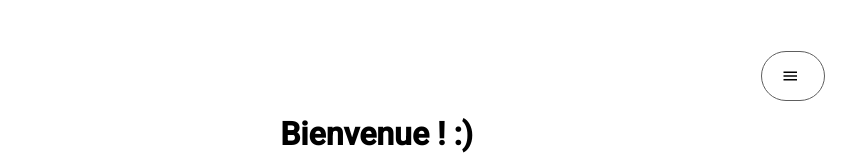
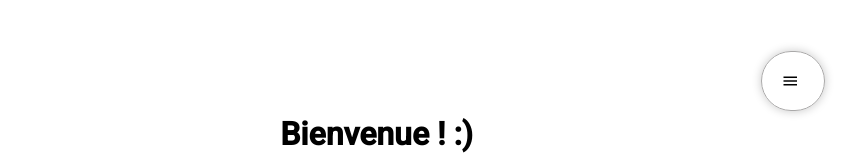
Before and after one commit to TommyV86/portfolio, an Angular app: page / in a window 1280 px wide. Shown: the top 161 px of the page, without its empty margins (289-1148 px from the left). Built offline with nearby package versions, Linux system fonts and the light colour scheme.

Commit message:
bouton amélioré

```diff
--- a/src/app/component/header/header.component.scss
+++ b/src/app/component/header/header.component.scss
@@ -58,11 +58,11 @@ a:active {
         z-index: 0;
         margin-top: 4%;
         margin-left: 82%;
-        border: 1px solid rgb(94, 94, 94);
+        border: 1px solid rgb(170, 169, 169);
         border-radius: 30px;
-        width: 53px;
-        height: 50px;
+        height: 60px;
         padding: 0.1px 0 0 3.5px;
+        box-shadow: 0.1px 0.1px 10px 0.1px rgb(201, 201, 201);
         transition-duration: 0.4s;
         &:hover{
             box-shadow: 1px 1px 10px 1px rgb(0, 0, 0);
--- a/src/app/component/main-page/main-page.component.html
+++ b/src/app/component/main-page/main-page.component.html
@@ -174,6 +174,7 @@
     <br><br><br>
 
     <h1>Mon profil vous intéresse ? <mat-icon>edit</mat-icon></h1>
+    <p>(en cours de développement)</p>
 
     <div class="contact-block">
 
--- a/src/app/component/main-page/main-page.component.scss
+++ b/src/app/component/main-page/main-page.component.scss
@@ -46,6 +46,10 @@
 
 .block-skills, .contact{
     text-align: center;
+}
+
+.block-skills{
+    margin-left: 5%;
 }
 
 .skills{
@@ -130,6 +134,9 @@
         display: block;
     }
 
+    .block-skills{
+        margin-left: 0%;
+    }
 
 
     .contact-block{
```
